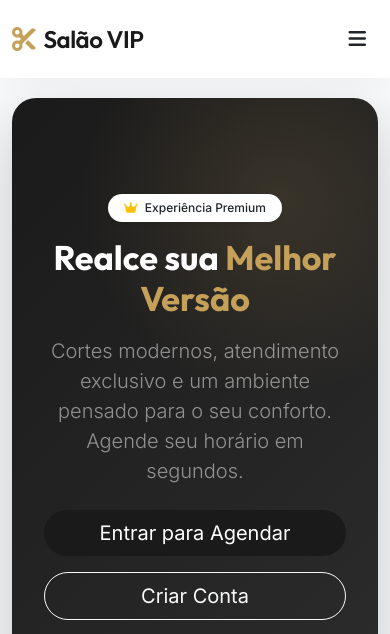
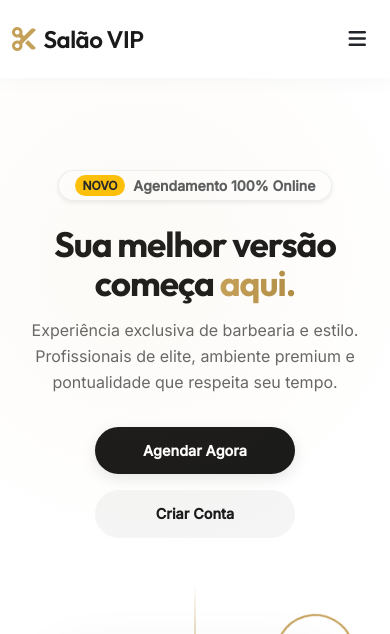
Before and after one commit to DataGusIT/SalaoVIP, a Django app: page / in a window 390 px wide. Shown: the top 634 px of the page. Run offline with Django 5.2, Linux system fonts and the light colour scheme; grey boxes are pictures that could not be loaded.

Commit message:
style: melhorando estilo da hero

```diff
--- a/templates/home.html
+++ b/templates/home.html
@@ -4,145 +4,211 @@
 
 {% block extra_head %}
 <style>
-    /* --- HERO SECTION --- */
-    .hero-section {
-        background: linear-gradient(135deg, #1a1a1a 0%, #2c2c2c 100%);
-        color: #fff;
-        padding: 5rem 2rem;
-        border-radius: 24px;
+    /* --- CORREÇÃO DE SCROLL LATERAL --- */
+    body {
+        overflow-x: hidden;
+    }
+
+    /* --- HERO SECTION FULL WIDTH (LIGHT & CLEAN) --- */
+    .hero-wrapper {
+        width: 100vw;
         position: relative;
+        left: 50%;
+        right: 50%;
+        margin-left: -50vw;
+        margin-right: -50vw;
+        margin-top: -40px;
+
+        /* Fundo Branco Limpo */
+        background: #fff;
+        color: #1a1a1a;
+
+        /* AUMENTEI O PADDING INFERIOR PARA 10rem PARA DAR ESPAÇO AOS CARDS */
+        padding: 6rem 0 10rem 0;
         overflow: hidden;
-        box-shadow: 0 20px 60px rgba(0,0,0,0.2);
+        margin-bottom: 0; /* Removi a margem inferior pois os cards já dão o espaço */
+        box-shadow: 0 10px 40px rgba(0,0,0,0.02);
     }
-    .hero-section::before {
-        content: '';
+
+    .hero-bg-decoration {
         position: absolute;
         top: -100px;
-        right: -100px;
-        width: 400px;
-        height: 400px;
-        background: radial-gradient(circle, rgba(197, 160, 89, 0.15) 0%, rgba(0,0,0,0) 70%);
+        right: -50px;
+        width: 600px;
+        height: 600px;
+        background: radial-gradient(circle, rgba(197, 160, 89, 0.05) 0%, rgba(0,0,0,0) 70%);
         border-radius: 50%;
-        z-index: 0;
-    }
-    .hero-content { position: relative; z-index: 1; }
-    .text-gold { color: #c5a059; }
-
-    /* --- FEATURES --- */
-    .feature-card {
-        border: none;
-        background: #fff;
-        padding: 2.5rem 2rem;
-        border-radius: 20px;
-        transition: all 0.3s cubic-bezier(0.165, 0.84, 0.44, 1);
-        height: 100%;
-        border: 1px solid rgba(0,0,0,0.02);
-    }
-    .feature-card:hover {
-        transform: translateY(-8px);
-        box-shadow: 0 15px 30px rgba(0,0,0,0.06);
-        border-color: transparent;
-    }
-    .icon-box {
-        width: 64px; height: 64px; background-color: #fcfcfc; color: #c5a059;
-        display: flex; align-items: center; justify-content: center;
-        border-radius: 16px; font-size: 1.6rem; margin-bottom: 1.5rem;
-        box-shadow: 0 4px 10px rgba(0,0,0,0.03);
+        pointer-events: none;
     }
 
-    /* --- CARDS DE PROFISSIONAIS (CORREÇÃO DE ALINHAMENTO) --- */
-    .pro-card {
-        border: none;
-        background: #fff;
-        border-radius: 24px;
-        overflow: hidden;
-        transition: all 0.3s ease;
-        box-shadow: 0 10px 25px rgba(0,0,0,0.04);
-        height: 100%;
-        position: relative;
-        /* Flexbox para garantir altura total e distribuição */
-        display: flex;
-        flex-direction: column;
-    }
-    .pro-card:hover { transform: translateY(-8px); box-shadow: 0 20px 40px rgba(0,0,0,0.08); }
-
-    .pro-cover {
-        height: 140px;
-        background: linear-gradient(45deg, #333, #1a1a1a);
-        background-size: cover; background-position: center; position: relative;
-        flex-shrink: 0; /* Impede que a capa encolha */
-    }
-    .pro-cover::after {
-        content: ''; position: absolute; top: 0; left: 0; right: 0; bottom: 0;
-        background: linear-gradient(to top, rgba(0,0,0,0.4), transparent);
+    /* Conteúdo */
+    .hero-title {
+        font-size: 3.5rem;
+        font-weight: 700;
+        line-height: 1.1;
+        letter-spacing: -1px;
+        margin-bottom: 1.5rem;
+        color: #1a1a1a;
     }
 
-    .pro-avatar {
-        width: 110px; height: 110px; object-fit: cover;
-        border-radius: 50%; border: 4px solid #fff; margin-top: -60px;
-        background: #fff; position: relative; z-index: 2;
-        box-shadow: 0 5px 15px rgba(0,0,0,0.08); transition: transform 0.3s;
-    }
-    .pro-card:hover .pro-avatar { transform: scale(1.05); border-color: #c5a059; }
-
-    /* Container de Informações Flexível */
-    .pro-info {
-        padding: 1rem 1.5rem 1.5rem 1.5rem;
-        flex-grow: 1; /* Ocupa o espaço restante */
-        display: flex;
-        flex-direction: column;
+    .hero-subtitle {
+        font-size: 1.25rem;
+        color: #666;
+        font-weight: 400;
+        margin-bottom: 2.5rem;
+        max-width: 550px;
+        line-height: 1.6;
     }
 
-    .pro-name {
-        font-family: 'Outfit', sans-serif; font-weight: 700; font-size: 1.2rem;
-        color: #1a1a1a; margin-bottom: 0.2rem;
+    .text-gradient-gold {
+        background: linear-gradient(to right, #c5a059, #b08d45);
+        -webkit-background-clip: text;
+        -webkit-text-fill-color: transparent;
     }
 
-    .pro-role {
-        color: #c5a059; font-size: 0.8rem; text-transform: uppercase;
-        letter-spacing: 1px; font-weight: 600; margin-bottom: 1.2rem;
+    /* Botões Hero */
+    .btn-hero-primary {
+        background-color: #1a1a1a;
+        color: #fff;
+        padding: 1rem 2.5rem;
+        border-radius: 50px;
+        font-weight: 600;
+        transition: all 0.3s ease;
+        border: none;
+        white-space: nowrap;
+        box-shadow: 0 4px 15px rgba(0,0,0,0.1);
+        text-decoration: none;
+        display: inline-block;
+    }
+    .btn-hero-primary:hover {
+        background-color: #c5a059;
+        color: #fff;
+        transform: translateY(-3px);
+        box-shadow: 0 10px 30px rgba(197, 160, 89, 0.3);
+        text-decoration: none;
     }
 
-    .service-tags {
-        display: flex; flex-wrap: wrap; justify-content: center; gap: 5px; margin-bottom: 1rem; min-height: 30px;
+    .btn-hero-outline {
+        background-color: #f5f5f5;
+        color: #1a1a1a;
+        padding: 1rem 2.5rem;
+        border-radius: 50px;
+        font-weight: 600;
+        border: none;
+        transition: all 0.3s ease;
+        white-space: nowrap;
+        text-decoration: none;
+        display: inline-block;
     }
-    .tag-item {
-        font-size: 0.7rem; padding: 3px 10px; border-radius: 50px;
-        background: #f8f9fa; border: 1px solid #eee; color: #666;
-        white-space: nowrap;
+    .btn-hero-outline:hover {
+        background-color: #e0e0e0;
+        color: #000;
+        transform: translateY(-2px);
+        text-decoration: none;
     }
 
-    .pro-gallery img {
-        width: 50px; height: 50px; object-fit: cover;
-        border-radius: 10px; border: 2px solid #fff;
-        box-shadow: 0 2px 5px rgba(0,0,0,0.05); transition: transform 0.2s; cursor: pointer;
-    }
-    .pro-gallery img:hover { transform: scale(1.1); z-index: 5; border-color: #c5a059; }
-
-    /* Botão alinhado ao rodapé do card */
-    .btn-card-action {
-        width: 100%; border-radius: 12px; padding: 0.6rem;
-        font-weight: 500; transition: all 0.2s;
-        margin-top: auto; /* EMPURRA O BOTÃO PARA BAIXO */
+    /* Visual Hero */
+    .hero-visual {
+        position: relative;
+        display: flex;
+        justify-content: center;
+        align-items: center;
     }
 
-    /* --- MAPA SECTION --- */
-    .map-container iframe {
-        border-radius: 20px 0 0 20px;
+    .hero-image-container {
+        position: relative;
+        width: 380px;
+        height: 480px;
+        z-index: 3;
+    }
+
+    .hero-main-image {
         width: 100%;
         height: 100%;
-        min-height: 400px;
+        object-fit: cover;
+        border-radius: 20px;
+        box-shadow: 0 25px 60px rgba(0,0,0,0.08);
+        position: relative;
+        z-index: 2;
     }
 
-    .info-container {
-        border-radius: 0 20px 20px 0;
-        background: #1a1a1a;
-        color: white;
+    /* Formas Geométricas */
+    .geometric-shape { position: absolute; border-radius: 20px; z-index: 1; }
+    .shape-circle { width: 120px; height: 120px; border: 2px solid #c5a059; border-radius: 50%; top: -30px; right: -30px; animation: rotateShape 20s linear infinite; }
+    .shape-square { width: 100px; height: 100px; border: 1.5px solid rgba(197, 160, 89, 0.3); bottom: -20px; left: -40px; transform: rotate(15deg); animation: floatShape 6s ease-in-out infinite; }
+    .shape-rectangle { width: 150px; height: 80px; background: linear-gradient(135deg, rgba(197, 160, 89, 0.1), rgba(197, 160, 89, 0.05)); top: 50%; left: -60px; transform: translateY(-50%) rotate(-10deg); border-radius: 15px; animation: pulse 4s ease-in-out infinite; }
+    .shape-dot { width: 30px; height: 30px; background: #c5a059; border-radius: 50%; bottom: 60px; right: -40px; animation: floatDot 5s ease-in-out infinite; }
+    .shape-line { width: 2px; height: 100px; background: linear-gradient(to bottom, transparent, rgba(197, 160, 89, 0.4), transparent); top: -50px; left: 50%; transform: translateX(-50%); }
+
+    @keyframes rotateShape { 0% { transform: rotate(0deg); } 100% { transform: rotate(360deg); } }
+    @keyframes floatShape { 0%, 100% { transform: rotate(15deg) translateY(0px); } 50% { transform: rotate(15deg) translateY(-15px); } }
+    @keyframes pulse { 0%, 100% { opacity: 0.6; transform: translateY(-50%) rotate(-10deg) scale(1); } 50% { opacity: 0.8; transform: translateY(-50%) rotate(-10deg) scale(1.05); } }
+    @keyframes floatDot { 0%, 100% { transform: translateY(0px); } 50% { transform: translateY(-20px); } }
+
+    /* Features Overlap - AJUSTADO ESPAÇAMENTO */
+    .features-overlap {
+        margin-top: -4rem; /* Reduzi o overlap negativo para descer um pouco os cards */
+        position: relative;
+        z-index: 10;
+        margin-bottom: 5rem;
     }
+    .feature-card { border: none; background: #fff; padding: 2.5rem 2rem; border-radius: 20px; transition: all 0.3s cubic-bezier(0.165, 0.84, 0.44, 1); height: 100%; box-shadow: 0 15px 40px rgba(0,0,0,0.08); border: 1px solid #f0f0f0; }
+    .feature-card:hover { transform: translateY(-8px); box-shadow: 0 25px 50px rgba(0,0,0,0.12); }
+    .icon-box { width: 64px; height: 64px; background-color: #fcfcfc; color: #c5a059; display: flex; align-items: center; justify-content: center; border-radius: 16px; font-size: 1.6rem; margin-bottom: 1.5rem; box-shadow: 0 4px 10px rgba(0,0,0,0.03); }
 
-    @media (max-width: 768px) {
+    /* Estilos Gerais */
+    .text-gold { color: #c5a059; }
+    .pro-card { border: none; background: #fff; border-radius: 24px; overflow: hidden; transition: all 0.3s ease; box-shadow: 0 10px 25px rgba(0,0,0,0.04); height: 100%; position: relative; display: flex; flex-direction: column; }
+    .pro-card:hover { transform: translateY(-8px); box-shadow: 0 20px 40px rgba(0,0,0,0.08); }
+    .pro-cover { height: 140px; background: linear-gradient(45deg, #333, #1a1a1a); background-size: cover; background-position: center; position: relative; flex-shrink: 0; }
+    .pro-cover::after { content: ''; position: absolute; top: 0; left: 0; right: 0; bottom: 0; background: linear-gradient(to top, rgba(0,0,0,0.4), transparent); }
+    .pro-avatar { width: 110px; height: 110px; object-fit: cover; border-radius: 50%; border: 4px solid #fff; margin-top: -60px; background: #fff; position: relative; z-index: 2; box-shadow: 0 5px 15px rgba(0,0,0,0.08); transition: transform 0.3s; }
+    .pro-card:hover .pro-avatar { transform: scale(1.05); border-color: #c5a059; }
+    .pro-info { padding: 1rem 1.5rem 1.5rem 1.5rem; flex-grow: 1; display: flex; flex-direction: column; }
+    .pro-name { font-family: 'Outfit', sans-serif; font-weight: 700; font-size: 1.2rem; color: #1a1a1a; margin-bottom: 0.2rem; }
+    .pro-role { color: #c5a059; font-size: 0.8rem; text-transform: uppercase; letter-spacing: 1px; font-weight: 600; margin-bottom: 1.2rem; }
+    .service-tags { display: flex; flex-wrap: wrap; justify-content: center; gap: 5px; margin-bottom: 1rem; min-height: 30px; }
+    .tag-item { font-size: 0.7rem; padding: 3px 10px; border-radius: 50px; background: #f8f9fa; border: 1px solid #eee; color: #666; white-space: nowrap; }
+    .pro-gallery img { width: 50px; height: 50px; object-fit: cover; border-radius: 10px; border: 2px solid #fff; box-shadow: 0 2px 5px rgba(0,0,0,0.05); transition: transform 0.2s; cursor: pointer; }
+    .pro-gallery img:hover { transform: scale(1.1); z-index: 5; border-color: #c5a059; }
+    .btn-card-action { width: 100%; border-radius: 12px; padding: 0.6rem; font-weight: 500; transition: all 0.2s; margin-top: auto; }
+
+    .map-container iframe { border-radius: 20px 0 0 20px; width: 100%; height: 100%; min-height: 400px; }
+    .info-container { border-radius: 0 20px 20px 0; background: #1a1a1a; color: white; }
+
+    /* Responsividade */
+    @media (max-width: 991px) {
+        .hero-wrapper {
+            padding: 4rem 0 5rem 0;
+            text-align: center;
+        }
+        .hero-title { font-size: 2.2rem; margin-bottom: 1rem; }
+        .hero-subtitle { font-size: 1rem; margin-bottom: 2rem; margin-left: auto; margin-right: auto; }
+        .hero-buttons-container {
+            justify-content: center;
+            align-items: center;
+            width: 100%;
+        }
+        .btn-hero-primary, .btn-hero-outline {
+            width: auto;
+            min-width: 200px;
+            padding: 0.8rem 2rem;
+            font-size: 0.9rem;
+        }
+        .hero-visual {
+            display: flex !important;
+            margin-top: 3rem;
+        }
+        .hero-image-container {
+            width: 280px;
+            height: 350px;
+        }
+        .shape-circle { width: 80px; height: 80px; top: -20px; right: -20px; }
+        .shape-square { width: 60px; height: 60px; bottom: -10px; left: -20px; }
+        .shape-rectangle { left: -20px; width: 100px; }
         .map-container iframe { border-radius: 20px 20px 0 0; min-height: 300px; }
         .info-container { border-radius: 0 0 20px 20px; }
+        .features-overlap { margin-top: 0; }
     }
 
     /* Modal Zoom */
@@ -161,39 +227,70 @@
 
 {% block content %}
 
-<!-- HERO SECTION -->
-<div class="hero-section mb-5 text-center text-lg-start">
-    <div class="row align-items-center">
-        <div class="col-lg-7 hero-content py-3">
-            <span class="badge bg-white text-dark mb-3 px-3 py-2 rounded-pill fw-medium shadow-sm">
-                <i class="fas fa-crown text-warning me-1"></i> Experiência Premium
-            </span>
-            <h1 class="display-4 fw-bold mb-3">
-                Realce sua <span class="text-gold">Melhor Versão</span>
+<!-- HERO SECTION FULL WIDTH -->
+<div class="hero-wrapper">
+    <div class="hero-bg-decoration"></div>
+
+    <div class="container h-100">
+        <div class="row align-items-center h-100">
+            <!-- Texto Hero -->
+            <div class="col-lg-7 py-5">
+                <div class="d-inline-flex align-items-center bg-white rounded-pill px-3 py-1 mb-4 border border-secondary border-opacity-10 shadow-sm">
+                    <span class="badge bg-warning text-dark me-2 rounded-pill">NOVO</span>
+                    <span class="small text-muted letter-spacing-1 fw-bold">Agendamento 100% Online</span>
+                </div>
+
+                <h1 class="hero-title">
+                    Sua melhor versão <br>
+                    começa <span class="text-gradient-gold">aqui.</span>
                 </h1>
-            <p class="lead text-white-50 mb-4" style="max-width: 600px;">
-                Cortes modernos, atendimento exclusivo e um ambiente pensado para o seu conforto.
-                Agende seu horário em segundos.
+
+                <p class="hero-subtitle">
+                    Experiência exclusiva de barbearia e estilo. Profissionais de elite, ambiente premium e pontualidade que respeita seu tempo.
                 </p>
 
-            <div class="d-flex flex-column flex-sm-row gap-3 justify-content-center justify-content-lg-start">
+                <!-- Container de botões com classe específica para responsividade -->
+                <div class="d-flex flex-column flex-sm-row gap-3 hero-buttons-container">
                     {% if not user.is_authenticated %}
-                    <a class="btn btn-vip btn-lg px-5" href="{% url 'login' %}">Entrar para Agendar</a>
-                    <a class="btn btn-outline-light btn-lg px-5 rounded-pill" href="{% url 'registro' %}">Criar Conta</a>
+                        <a class="btn-hero-primary" href="{% url 'login' %}">
+                            Agendar Agora
+                        </a>
+                        <a class="btn-hero-outline" href="{% url 'registro' %}">
+                            Criar Conta
+                        </a>
                     {% else %}
-                    <a class="btn btn-vip btn-lg px-5" href="{% url 'novo_agendamento' %}">Agendar Agora</a>
-                    <a class="btn btn-outline-light btn-lg px-4 rounded-pill" href="{% url 'listar_agendamentos' %}">Meus Horários</a>
+                        <a class="btn-hero-primary" href="{% url 'novo_agendamento' %}">
+                            <i class="fas fa-calendar-check me-2"></i>Agendar
+                        </a>
+                        <a class="btn-hero-outline" href="{% url 'listar_agendamentos' %}">
+                            Meus Horários
+                        </a>
                     {% endif %}
                 </div>
             </div>
-        <div class="col-lg-5 d-none d-lg-block text-center hero-content">
-            <i class="fas fa-cut" style="font-size: 12rem; color: rgba(255,255,255,0.03); transform: rotate(-45deg);"></i>
+
+            <!-- Ícone/Imagem Hero (Agora visível no mobile com ajustes) -->
+            <div class="col-lg-5 hero-visual mt-5 mt-lg-0">
+                <div class="hero-image-container">
+                    <!-- Formas Geométricas -->
+                    <div class="geometric-shape shape-circle"></div>
+                    <div class="geometric-shape shape-square"></div>
+                    <div class="geometric-shape shape-rectangle"></div>
+                    <div class="geometric-shape shape-dot"></div>
+                    <div class="geometric-shape shape-line"></div>
+
+                    <!-- Imagem do Cabeleireiro -->
+                    <img src="https://images.unsplash.com/photo-1622286342621-4bd786c2447c?w=400&h=500&fit=crop"
+                         alt="Cabeleireiro Profissional"
+                         class="hero-main-image">
+                </div>
+            </div>
         </div>
     </div>
 </div>
 
-<!-- FEATURES -->
-<div class="row g-4 mb-5">
+<!-- FEATURES (OVERLAP) -->
+<div class="row g-4 features-overlap">
     <div class="col-md-4">
         <div class="feature-card text-center text-md-start">
             <div class="icon-box mx-auto mx-md-0"><i class="fas fa-star"></i></div>
@@ -210,7 +307,8 @@
     </div>
     <div class="col-md-4">
         <div class="feature-card text-center text-md-start">
-            <div class="icon-box mx-auto mx-md-0"><i class="fas fa-smartphone"></i></div>
+            <!-- CORREÇÃO DO ÍCONE -->
+            <div class="icon-box mx-auto mx-md-0"><i class="fas fa-mobile-screen"></i></div>
             <h4 class="h5 fw-bold">100% Digital</h4>
             <p class="text-muted small">Controle total na palma da mão. Agende, remarque e avalie pelo app.</p>
         </div>
@@ -218,7 +316,7 @@
 </div>
 
 <!-- VITRINE DE PROFISSIONAIS -->
-<div class="py-4">
+<div class="py-5">
     <div class="text-center mb-5">
         <span class="text-gold text-uppercase fw-bold small letter-spacing-2">Nosso Time</span>
         <h2 class="fw-bold display-6 mt-1" style="font-family: 'Outfit';">Especialistas em Estilo</h2>
@@ -249,7 +347,6 @@
                     <h5 class="pro-name">{{ prof.first_name }} {{ prof.last_name }}</h5>
                     <div class="pro-role mb-2 text-gold small fw-bold">CABELEIREIRO VIP</div>
 
-                    <!-- LISTA DE SERVIÇOS -->
                     <div class="service-tags">
                         {% for servico in prof.servicos.all|slice:":3" %}
                             <span class="tag-item">{{ servico.nome }}</span>
@@ -258,7 +355,6 @@
                         {% endfor %}
                     </div>
 
-                    <!-- Portfolio Preview -->
                     {% if prof.portfolio.all %}
                     <div class="pro-gallery d-flex justify-content-center gap-2 mb-4 mt-3">
                         {% with fotos=prof.portfolio.all|slice:":3" %}
@@ -276,7 +372,6 @@
                     </div>
                     {% endif %}
 
-                    <!-- Botão (Agora com margin-top: auto para alinhar embaixo) -->
                     {% if user.is_authenticated %}
                         <a href="{% url 'novo_agendamento' %}?prof={{ prof.id }}" class="btn btn-vip btn-card-action">
                             Agendar Horário
@@ -298,7 +393,7 @@
     </div>
 </div>
 
-<!-- LOCALIZAÇÃO / MAPA (NOVO) -->
+<!-- LOCALIZAÇÃO / MAPA -->
 <div class="py-5">
     <div class="text-center mb-5">
         <span class="text-gold text-uppercase fw-bold small letter-spacing-2">Localização</span>
@@ -310,7 +405,6 @@
         <div class="col-12">
             <div class="card border-0 shadow-sm" style="border-radius: 20px;">
                 <div class="row g-0">
-                    <!-- Coluna do Mapa -->
                     <div class="col-lg-8 map-container">
                         <iframe
                             src="https://www.google.com/maps/embed?pb=!1m18!1m12!1m3!1d3657.197586022716!2d-46.65434292376269!3d-23.56134456159239!2m3!1f0!2f0!3f0!3m2!1i1024!2i768!4f13.1!3m3!1m2!1s0x94ce59c8da0aa365%3A0x4c266503d6569987!2sAv.%20Paulista%2C%201000%20-%20Bela%20Vista%2C%20S%C3%A3o%20Paulo%20-%20SP%2C%2001310-100!5e0!3m2!1spt-BR!2sbr!4v1701234567890!5m2!1spt-BR!2sbr"
@@ -319,21 +413,17 @@
                             referrerpolicy="no-referrer-when-downgrade">
                         </iframe>
                     </div>
-
-                    <!-- Coluna de Informações -->
                     <div class="col-lg-4 info-container p-5 d-flex flex-column justify-content-center">
                         <div class="mb-4">
                             <i class="fas fa-map-marker-alt text-gold fa-2x mb-3"></i>
                             <h5 class="fw-bold">Endereço</h5>
                             <p class="text-white-50 mb-0">Av. Paulista, 1000<br>São Paulo - SP</p>
                         </div>
-
                         <div class="mb-4">
                             <i class="fas fa-phone-alt text-gold fa-2x mb-3"></i>
                             <h5 class="fw-bold">Contato</h5>
                             <p class="text-white-50 mb-0">(11) 99999-9999<br>contato@salaovip.com</p>
                         </div>
-
                         <div>
                             <i class="fas fa-clock text-gold fa-2x mb-3"></i>
                             <h5 class="fw-bold">Horário</h5>
@@ -346,7 +436,7 @@
     </div>
 </div>
 
-<!-- MODAL ZOOM (Igual ao anterior) -->
+<!-- MODAL ZOOM -->
 <div class="modal fade" id="modalZoom" tabindex="-1" aria-hidden="true">
     <div class="modal-dialog modal-dialog-centered modal-xl">
         <div class="modal-content text-center position-relative d-flex justify-content-center align-items-center">
```
Lines whose indentation alone changed are shown as unchanged.
